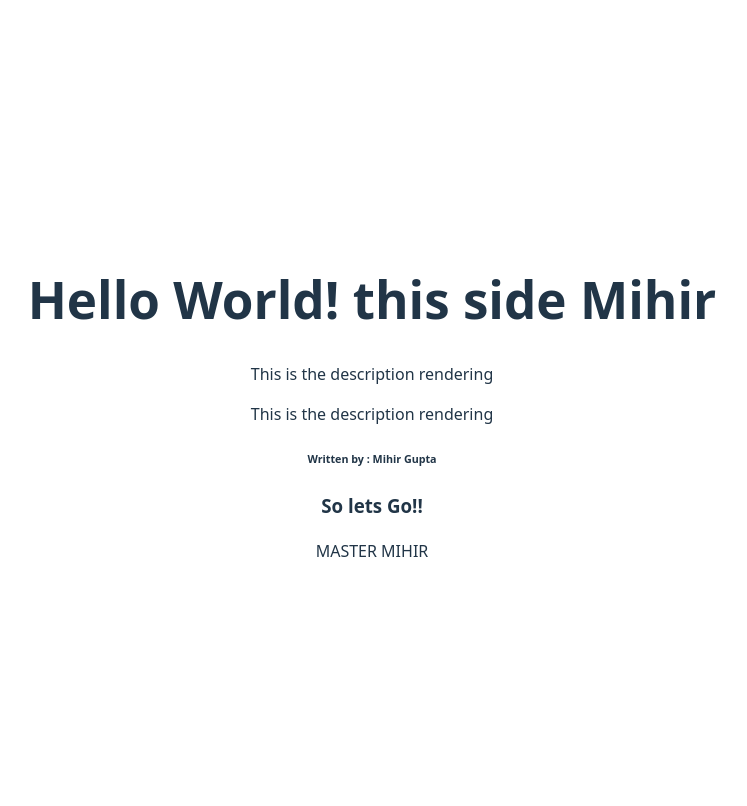
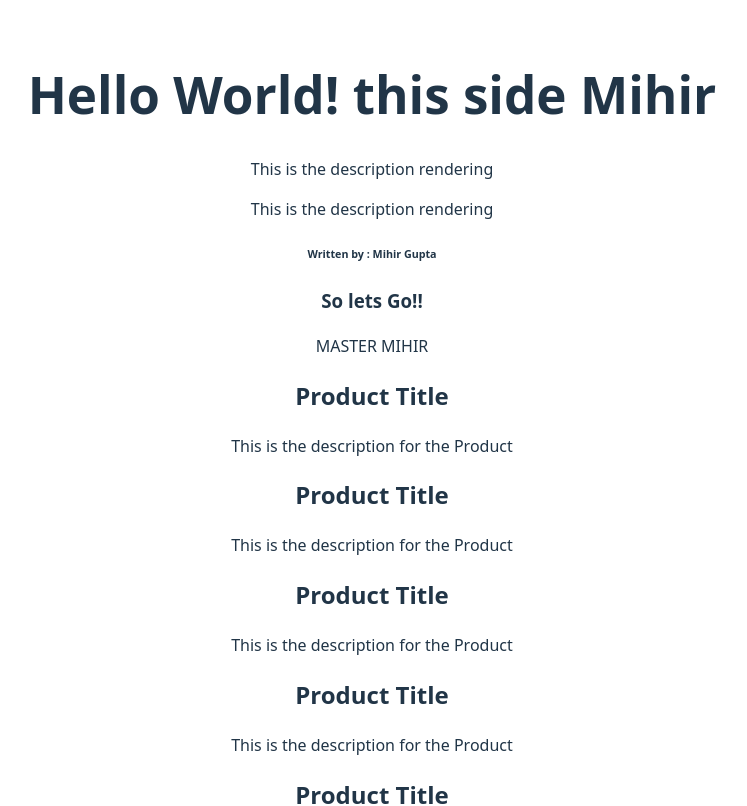
Before and after one commit to mihirgupta665/React-Revision, a React (Vite) app in the folder 1_react_basic/: page / in a window 1280 px wide. Shown: the top 806 px of the page, without its empty margins (268-1015 px from the left). Built offline with nearby package versions, Linux system fonts and the light colour scheme.

Commit message:
Structuring the componensts

```diff
--- a/1_react_basic/src/App.jsx
+++ b/1_react_basic/src/App.jsx
@@ -9,6 +9,7 @@ iii> use Camel case most of the time
 
 import "./App.css"
 import {Author} from "./Author.jsx";
+import ProductTab from "./ProductTab.jsx";
 
 function Title() {
     return <h1>Hello World! this side Mihir</h1>
@@ -29,6 +30,8 @@ function App() {  // App function is itself the app component
             <Author/>
             <h3>So lets Go!!</h3>
             { name.toUpperCase() }
+            <ProductTab></ProductTab>
+            <ProductTab></ProductTab>
         </>
     );   // whatever is returned becomes the visible UI of the page
 
--- /dev/null
+++ b/1_react_basic/src/Product.jsx
@@ -0,0 +1,10 @@
+function Product(){
+    return (
+        <>
+        <h2>Product Title</h2>
+        <p>This is the description for the Product</p>
+        </>
+    );
+}
+
+export default Product;
--- /dev/null
+++ b/1_react_basic/src/ProductTab.jsx
@@ -0,0 +1,13 @@
+import Product from "./Product.jsx";
+
+function ProductTab(){
+    return (
+        <>
+            <Product></Product>
+            <Product></Product>
+            <Product></Product>
+        </>
+    );
+}
+
+export default ProductTab;
```
